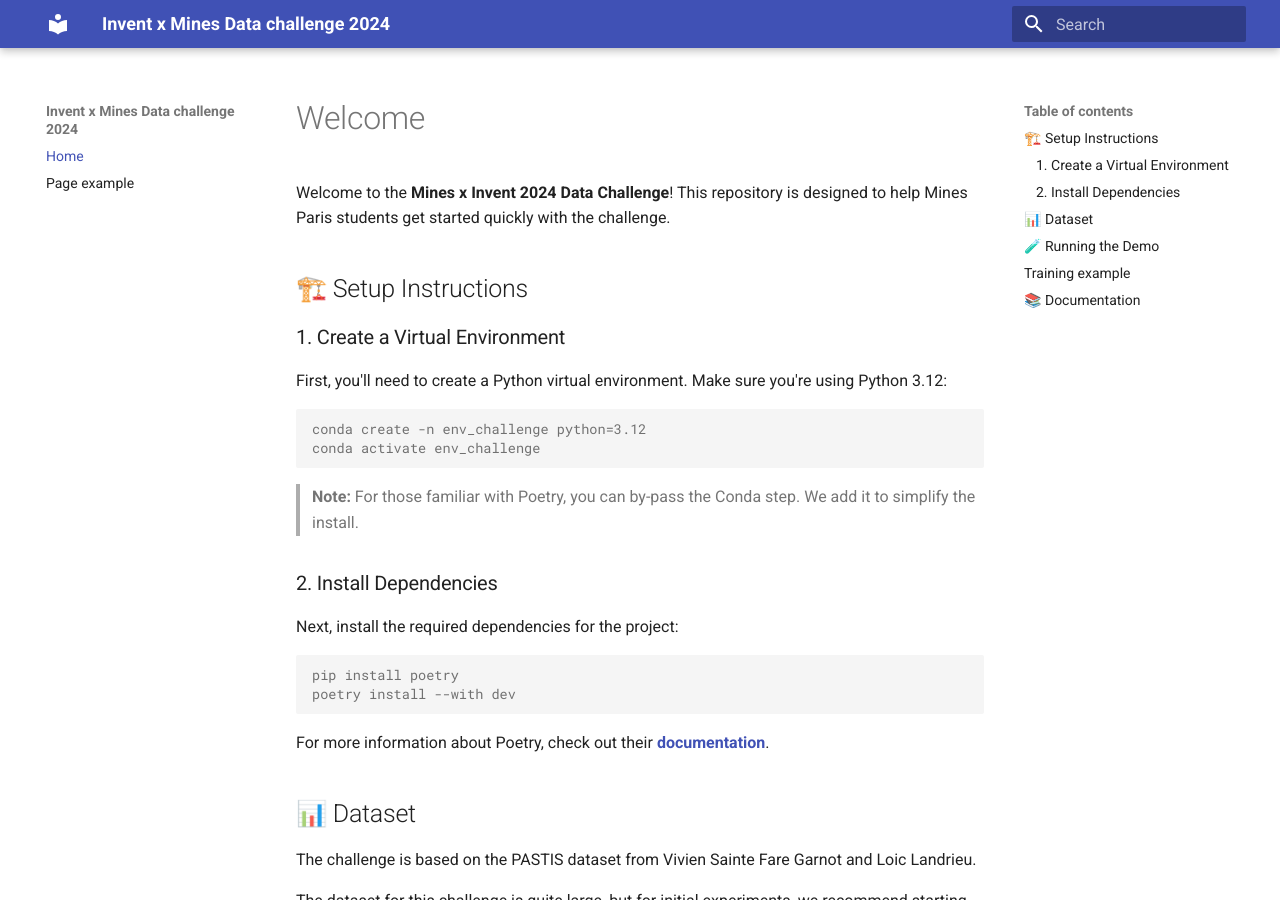
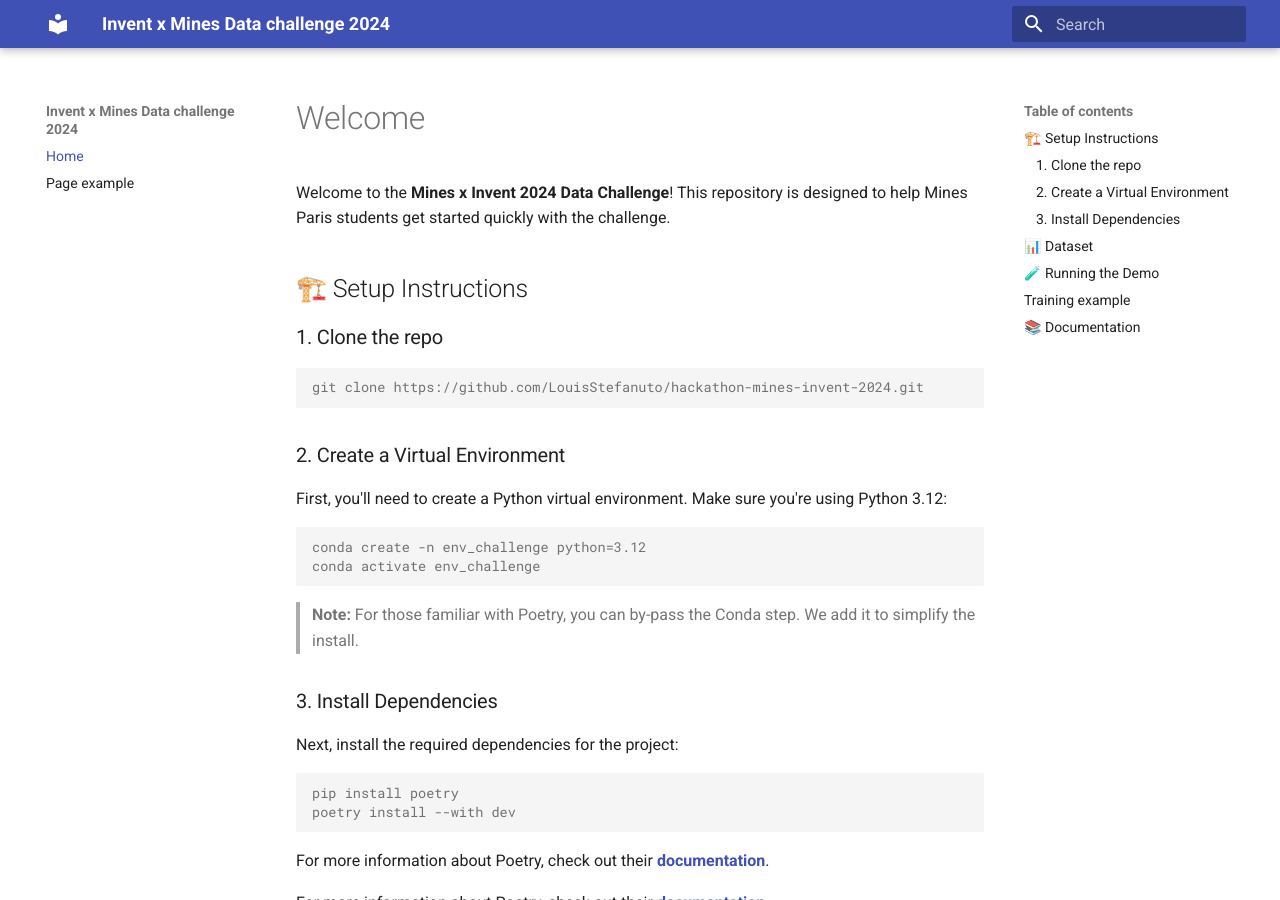
Before and after one commit to david77270/Data-Challenge-Capgemini, an MkDocs documentation site: the page built from docs/index.md, in a window 1280 px wide and 900 px high. Built offline with MkDocs 1.6.1 and Material for MkDocs 9.7.7, drawn with Linux system fonts in a browser that asks for light colours.

Commit message:
add: git clone command

````diff
--- a/docs/index.md
+++ b/docs/index.md
@@ -4,7 +4,13 @@
 
 ## 🏗️ Setup Instructions
 
-### 1. Create a Virtual Environment
+### 1. Clone the repo
+
+```console
+git clone https://github.com/LouisStefanuto/hackathon-mines-invent-2024.git
+```
+
+### 2. Create a Virtual Environment
 
 First, you'll need to create a Python virtual environment. Make sure you're using Python 3.12:
 
@@ -15,7 +21,7 @@
 
 > **Note:** For those familiar with Poetry, you can by-pass the Conda step. We add it to simplify the install.
 
-### 2. Install Dependencies
+### 3. Install Dependencies
 
 Next, install the required dependencies for the project:
 
@@ -23,6 +29,8 @@
 pip install poetry
 poetry install --with dev
 ```
+
+For more information about Poetry, check out their [**documentation**](https://python-poetry.org).
 
 For more information about Poetry, check out their [**documentation**](https://python-poetry.org).
 
````
Also changed, not shown: README.md (+8 -2 lines).
